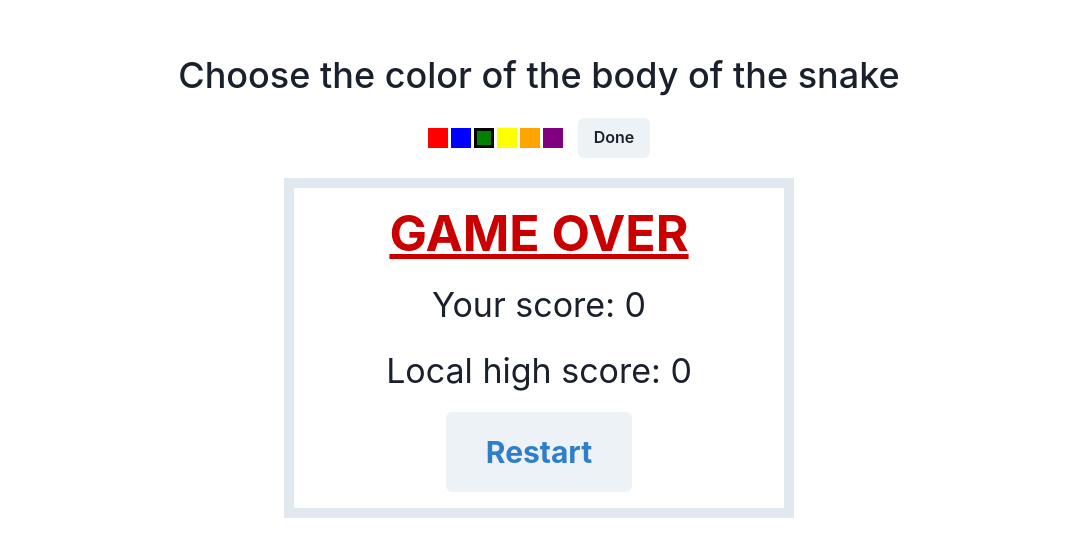
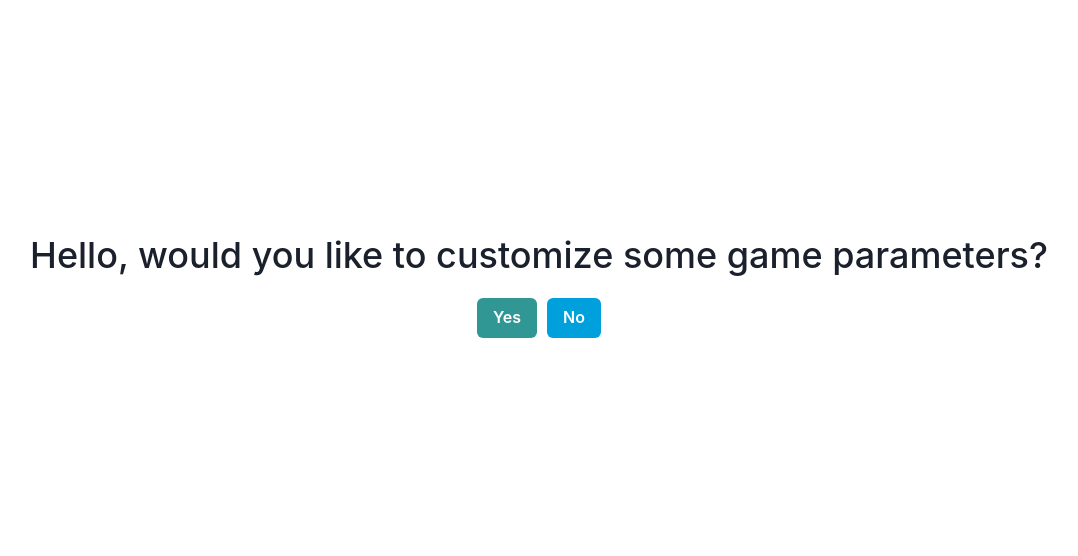
Before and after one commit to klekwedge/snake, a React (Vite) app: page / in a window 1280 px wide. Shown: the part 114-670 px from the top of the page, without its empty margins (101-1179 px from the left). Built offline with nearby package versions, Linux system fonts and the light colour scheme.

Commit message:
feat: add HelloPanel

```diff
--- a/src/assets/components/App/App.tsx
+++ b/src/assets/components/App/App.tsx
@@ -1,9 +1,38 @@
-import { Box, Flex } from "@chakra-ui/react";
+import {
+  Button,
+  Flex,
+  Heading,
+  Modal,
+  ModalBody,
+  ModalCloseButton,
+  ModalContent,
+  ModalFooter,
+  ModalHeader,
+  ModalOverlay,
+  useDisclosure,
+} from "@chakra-ui/react";
+import { useState, useEffect } from "react";
+import { useAppDispatch, useAppSelector } from "../../../hooks/redux-hooks";
+import { chaneVisibleCustomPanel } from "../../../slices/snakeSlice/gameSlice";
 import Customization from "../Customization/Customization";
+import HelloPanel from "../HelloPanel/HelloPanel";
 // import Score from "../../Score/Score";
 import Map from "../Map/Map";
 
 function App() {
+  const dispatch = useAppDispatch();
+  const [isHelloPanelVisible, setIsHelloPanelVisible] = useState(true);
+  const { isCustomPanelVisible } = useAppSelector((state) => state.game);
+
+  function changePanel(res: boolean) {
+    dispatch(chaneVisibleCustomPanel(res));
+    setIsHelloPanelVisible(false);
+  }
+
+  if (isHelloPanelVisible) {
+    return <HelloPanel changePanel={changePanel} />;
+  }
+
   return (
     <Flex
       w="100vw"
@@ -13,8 +42,7 @@ function App() {
       flexDirection="column"
       gap="20px"
     >
-      <Customization />
-      <Map />
+      {isCustomPanelVisible ? <Customization /> : <Map />}
     </Flex>
   );
 }
--- /dev/null
+++ b/src/assets/components/HelloPanel/HelloPanel.tsx
@@ -0,0 +1,38 @@
+import { Button, Flex, Heading } from "@chakra-ui/react";
+import { useState, useEffect } from "react";
+import { useAppDispatch, useAppSelector } from "../../../hooks/redux-hooks";
+import { chaneVisibleCustomPanel } from "../../../slices/snakeSlice/gameSlice";
+import Customization from "../Customization/Customization";
+// import Score from "../../Score/Score";
+import Map from "../Map/Map";
+
+interface HelloPanelProps {
+  changePanel: (res: boolean) => void;
+}
+
+function HelloPanel({ changePanel }: HelloPanelProps) {
+  return (
+    <Flex
+      flexDirection="column"
+      gap="20px"
+      w="100vw"
+      h="100vh"
+      alignItems="center"
+      justifyContent="center"
+    >
+      <Heading as="h1" fontWeight="500">
+        Hello, would you like to customize some game parameters?
+      </Heading>
+      <Flex alignItems="center" justifyContent="center" gap="10px">
+        <Button colorScheme="teal" onClick={() => changePanel(true)}>
+          Yes
+        </Button>
+        <Button colorScheme="linkedin" onClick={() => changePanel(false)}>
+          No
+        </Button>
+      </Flex>
+    </Flex>
+  );
+}
+
+export default HelloPanel;
--- a/src/slices/snakeSlice/gameSlice.ts
+++ b/src/slices/snakeSlice/gameSlice.ts
@@ -6,12 +6,16 @@ const initialState: GameState = {
   snakeBodyColor: "green",
   appleColor: getRandomColor(),
   IsSnakeBodySelectionOpen: true,
+  isCustomPanelVisible: null,
 };
 
 const gameSlice = createSlice({
   name: "game",
   initialState,
   reducers: {
+    chaneVisibleCustomPanel: (state, action) => {
+      state.isCustomPanelVisible = action.payload;
+    },
     selectSnakeBodyColor: (state, action) => {
       state.snakeBodyColor = action.payload;
       state.IsSnakeBodySelectionOpen = false;
@@ -20,5 +24,5 @@ const gameSlice = createSlice({
 });
 
 const { actions, reducer } = gameSlice;
-export const { selectSnakeBodyColor } = actions;
+export const { chaneVisibleCustomPanel, selectSnakeBodyColor } = actions;
 export default reducer;
--- a/src/slices/snakeSlice/gameSlice.types.ts
+++ b/src/slices/snakeSlice/gameSlice.types.ts
@@ -2,4 +2,5 @@ export interface GameState {
   snakeBodyColor: string;
   appleColor: string;
   IsSnakeBodySelectionOpen: boolean;
+  isCustomPanelVisible: boolean | null;
 }
```
